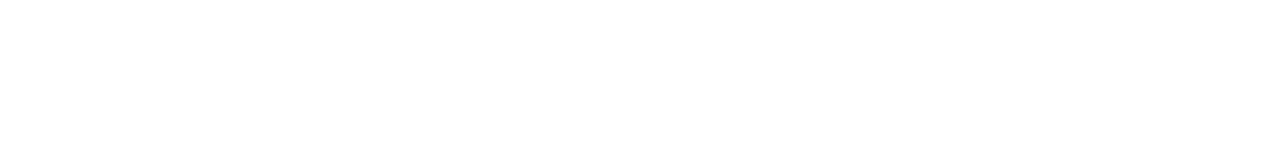
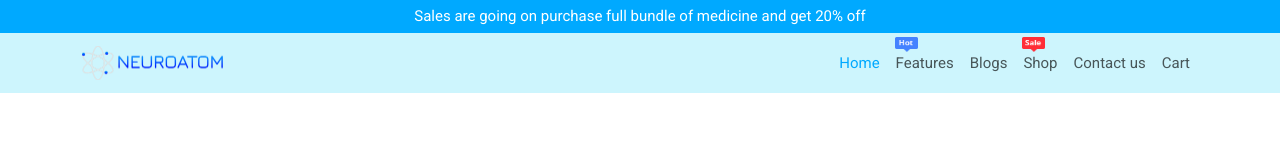
Before and after one commit to AmitShawGit/Neurotom, a plain HTML site: page index.html in a window 1280 px wide. Drawn offline with nearby package versions, Linux system fonts and the light colour scheme.

Commit message:
navbar with responsiveness

```diff
--- a/index.html
+++ b/index.html
@@ -19,7 +19,52 @@
 </head>
 
 <body>
+    <header>
+        <!--TopBar-->
+        <nav class="topbar">
+            <div class="container">
+                <p>Sales are going on purchase full bundle of medicine and <a href="#">get 20% off</a></p>
 
+            </div>
+        </nav>
+        <!--Navbar-->
+        <nav class="navbar navbar-expand-lg">
+            <div class="container">
+              <a class="navbar-brand" href="#"><img src="./images/logo.png" alt="logo" class="img-fluid"></a>
+
+               <i class="fa fa-bars navbar-toggler"  data-bs-toggle="collapse" data-bs-target="#navbarNav" aria-controls="navbarNav" aria-expanded="false" aria-label="Toggle navigation"></i>
+
+              <div class="collapse navbar-collapse" id="navbarNav">
+                <ul class="navbar-nav ms-auto">
+                  <li class="nav-item">
+                    <a class="nav-link active" aria-current="page" href="#">Home</a>
+                  </li>
+                  <li class="nav-item">
+                    <img src="./images/offer.png" alt="hotimg" class="img-fluid">
+                    <a class="nav-link" href="#">Features</a>
+                  </li>
+                  <li class="nav-item">
+                    <a class="nav-link" href="#">Blogs</a>
+                  </li>
+                  <li class="nav-item">
+                    <img src="./images/sale.png" alt="sale" class="img-fluid">
+                    <a class="nav-link" href="#">Shop</a>
+                  </li>
+                  <li class="nav-item">
+
+                    <a class="nav-link" href="#">Contact us</a>
+                  </li>
+                  <li class="nav-item">
+
+                    <a class="nav-link" href="#">Cart</a>
+                  </li>
+                </ul>
+              </div>
+            </div>
+          </nav>
+    </header>
+    <main></main>
+    <footer></footer>
     <!--Bootstrap-->
     <script src="https://cdn.jsdelivr.net/npm/bootstrap@5.3.3/dist/js/bootstrap.bundle.min.js"
         integrity="sha384-YvpcrYf0tY3lHB60NNkmXc5s9fDVZLESaAA55NDzOxhy9GkcIdslK1eN7N6jIeHz"
--- /dev/null
+++ b/style/_responsive.scss
@@ -0,0 +1,40 @@
+
+@media(max-width:992px){}
+
+//Tab Screen
+@media(max-width:768px) {
+    .navbar {
+        text-align: center;
+
+        .navbar-brand {
+            display: contents;
+            img {
+                width: 23%;
+            }
+        }
+        .nav-item{
+            img{
+                display: none;
+            }
+        }
+    }
+}
+
+//Smart Phones
+@media(max-width:414px) {
+
+    //topbar
+    .topbar {
+        p {
+            font-size: 9px;
+        }
+    }
+
+.navbar{
+    .navbar-brand{
+        img{
+            width: 30%;
+        }
+    }
+}
+}
--- a/style/style.scss
+++ b/style/style.scss
@@ -1,5 +1,6 @@
 //fonts imported
 @import url('https://fonts.googleapis.com/css2?family=Roboto:ital,wght@0,100;0,300;0,400;0,500;0,700;0,900;1,100;1,300;1,400;1,500;1,700;1,900&display=swap');
+
 @font-face {
     font-family: "Arial";
     src: url('./ARLRDBD.ttf');
@@ -7,16 +8,17 @@
 
 
 //Colors
-$primary:#00a9ff;
-$secondary:#89cff3;
-$thirdColor:#a0e9ff;
-$nav:#cdf5fd;
-$text:#a1a1a1;
-$heading:#1f1f1f;
-$headingFont:"Arial";
+$primary: #00a9ff;
+$secondary: #89cff3;
+$thirdColor: #a0e9ff;
+$nav: #cdf5fd;
+$white: #fff;
+$text: #a1a1a1;
+$heading: #1f1f1f;
+$headingFont: "Arial";
 
 
-*{
+* {
     margin: 0;
     padding: 0;
     box-sizing: border-box;
@@ -48,6 +50,60 @@ $headingFont:"Arial";
     font-style: normal;
 }
 
-body{
-    font-family: "Roboto", sans-serif ;
+body {
+    font-family: "Roboto", sans-serif;
+    font-size: 15px;
 }
+
+
+/*TopBar*/
+.topbar {
+    background-color: $primary;
+    color: $white;
+    text-align: center;
+
+    p {
+        margin-bottom: 0;
+        padding: 5px 0;
+
+        a {
+            text-decoration: none;
+            color: $white;
+        }
+    }
+
+}
+
+/*Navbar*/
+.navbar {
+    background-color: $nav;
+
+    .navbar-brand {
+
+
+        img {
+            width: 50%;
+        }
+    }
+
+    .navbar-toggler {
+        border: 0;
+    }
+
+    .nav-item {
+        .active {
+            color: $primary;
+        }
+
+        img {
+            position: absolute;
+            padding-left: 7px;
+            width: 30px;
+            margin-top: -7px;
+        }
+
+
+    }
+}
+
+@import './responsive';
```
Also changed, not shown: images/logo.png (added), images/offer.png (added), images/sale.png (added), style/style.css, 1 other file. Lines whose indentation alone changed are shown as unchanged.
